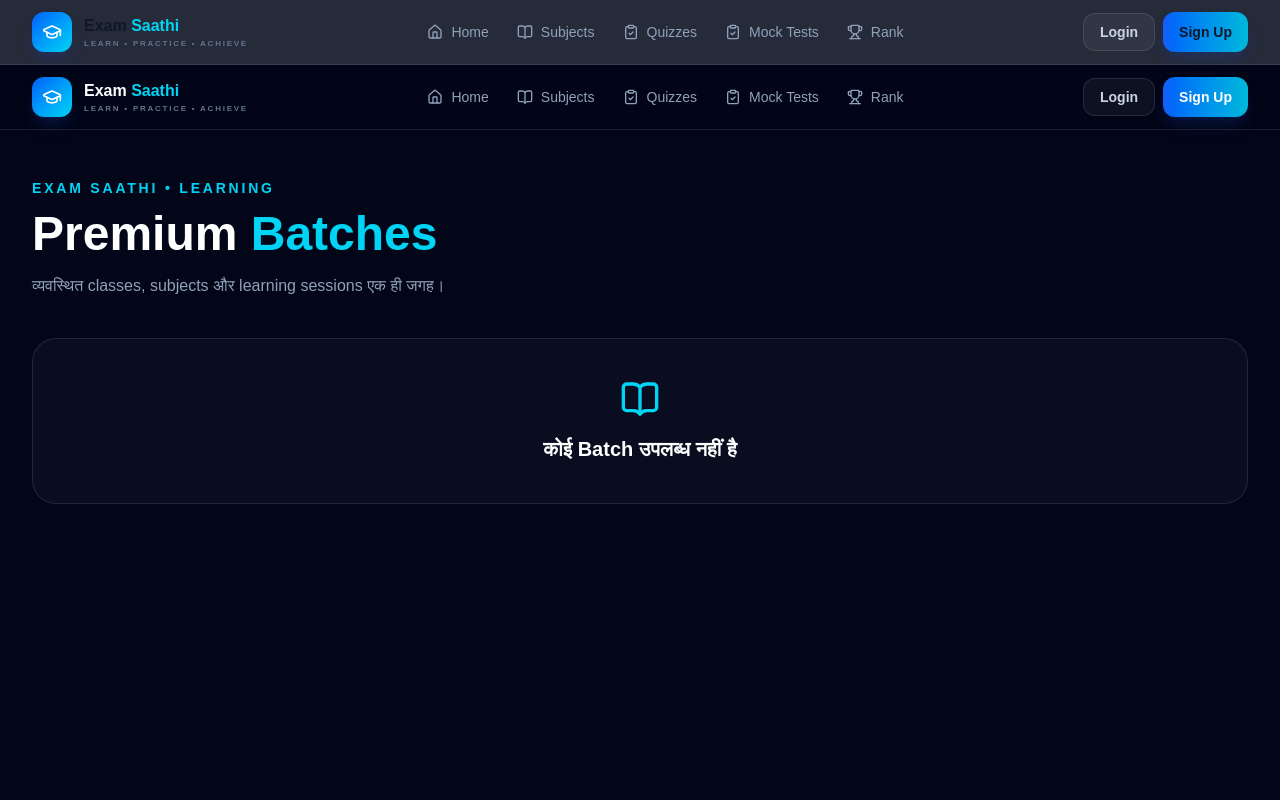
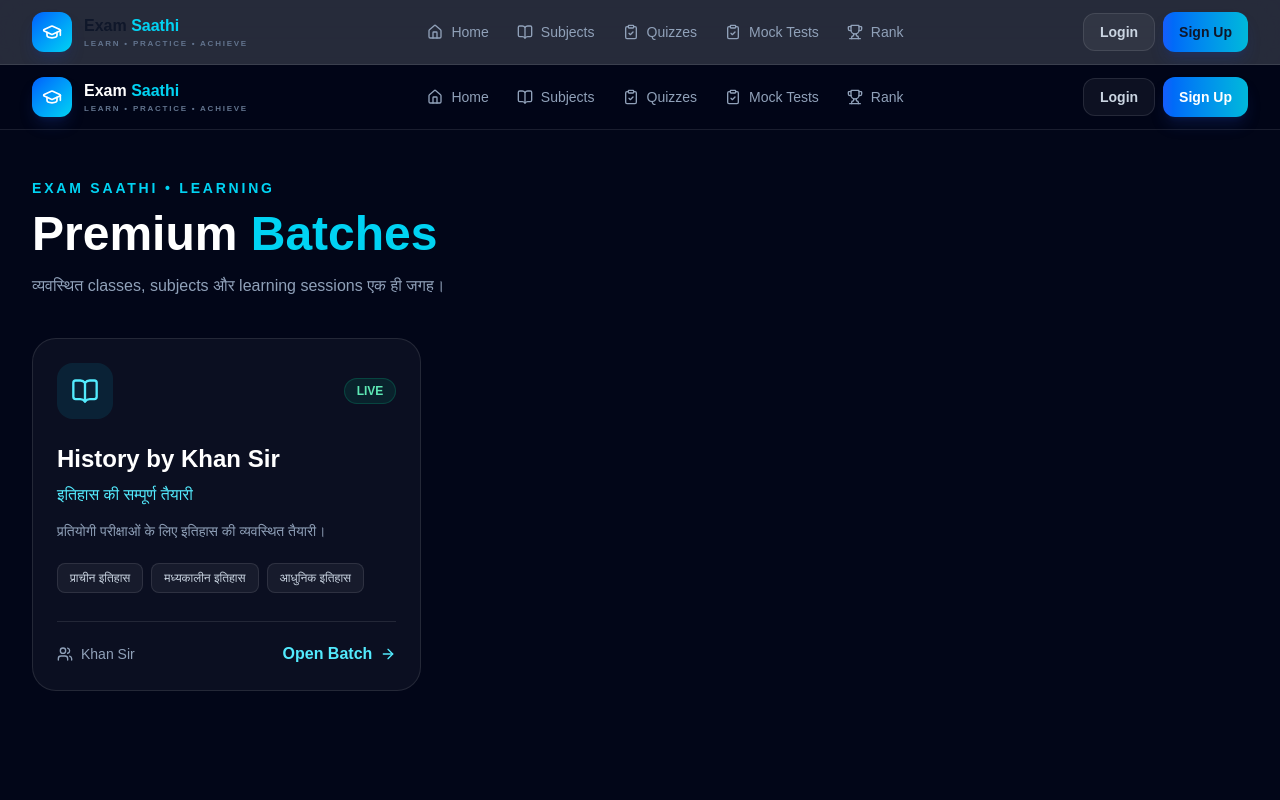
Before and after one commit to exam-saathi/exam-saathi, a Next.js app: page /batches in a window 1280 px wide. Shown: the top 800 px of the page. Built offline with nearby package versions, Linux system fonts and the light colour scheme.

Commit message:
Add History by Khan Sir two lectures

```diff
--- a/data/batches.js
+++ b/data/batches.js
@@ -1 +1,33 @@
-export const batches = [];
+export const batches = [
+  {
+    id: "history-by-khan-sir",
+    title: "History by Khan Sir",
+    subtitle: "इतिहास की सम्पूर्ण तैयारी",
+    teacher: "Khan Sir",
+    description:
+      "प्रतियोगी परीक्षाओं के लिए इतिहास की व्यवस्थित तैयारी।",
+    badge: "HISTORY",
+    status: "LIVE",
+
+    subjects: [
+      "प्राचीन इतिहास",
+      "मध्यकालीन इतिहास",
+      "आधुनिक इतिहास",
+    ],
+
+    sessions: [
+      {
+        id: "history-lecture-01",
+        title: "Lecture 01",
+        description: "History by Khan Sir",
+        youtubeUrl: "https://youtu.be/dEm1b7xoWcM?si=m2s5ZfX_IbGA8_Pa",
+      },
+      {
+        id: "history-lecture-02",
+        title: "Lecture 02",
+        description: "History by Khan Sir",
+        youtubeUrl: "https://youtu.be/PWZyAomujhc?si=4lzb2x9mh4806lrw",
+      },
+    ],
+  },
+];
```
